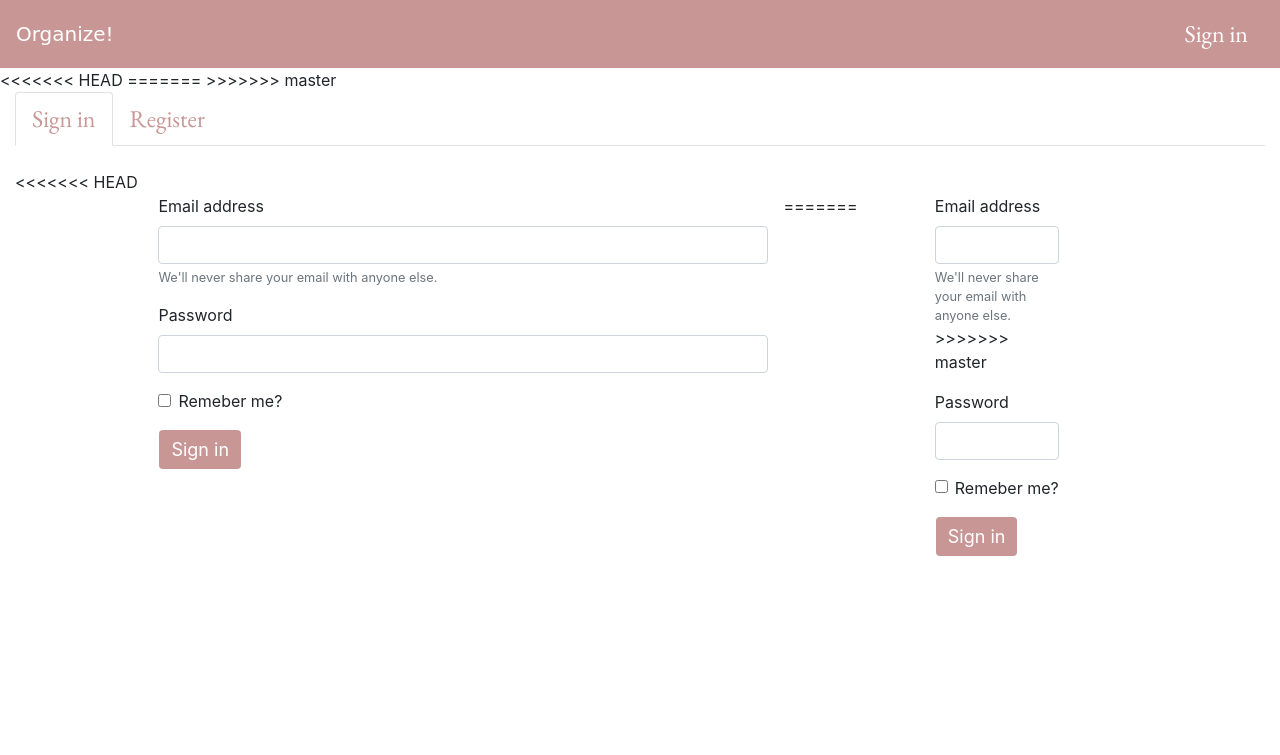
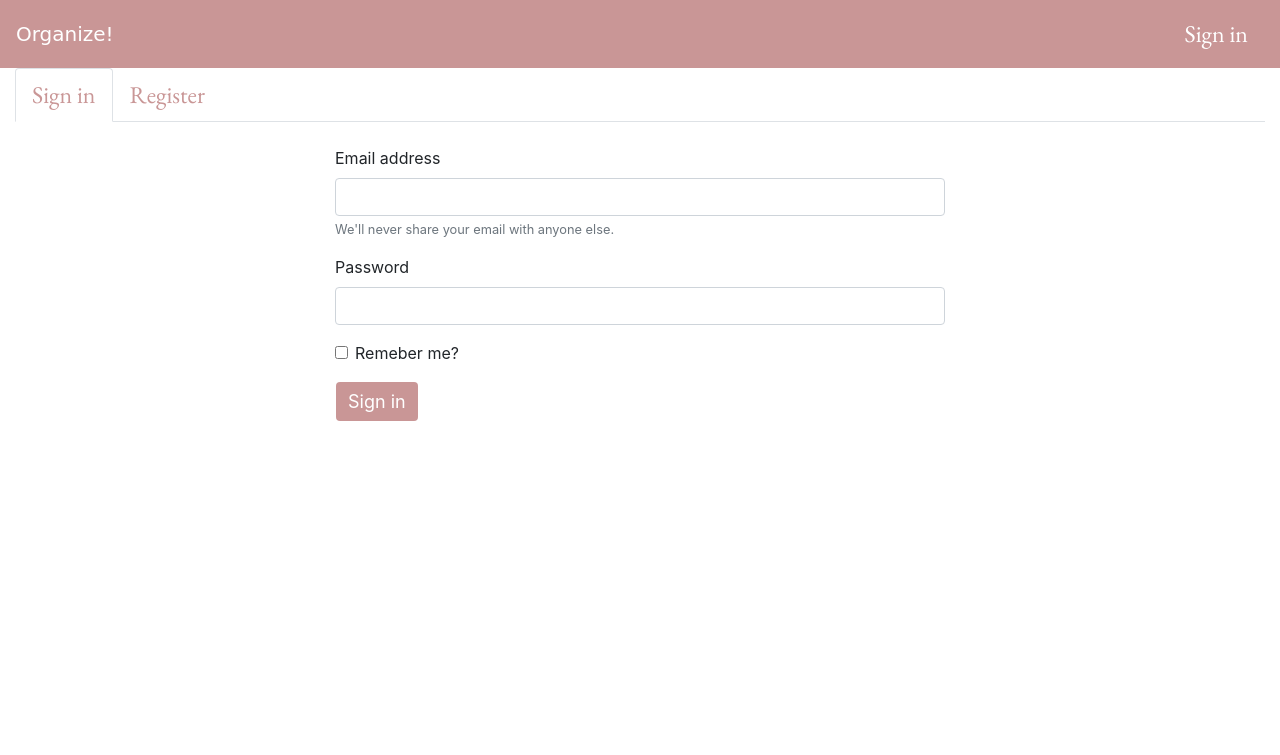
Before and after one commit to fivanusec/Organize, a PHP site: page /login in a window 1280 px wide. Shown: the top 755 px of the page. After the commit the page ends 421 px from the top, so only its background shows below. Run offline with PHP 8.4, Linux system fonts and the light colour scheme; some libraries are stand-ins or nearby versions; some web fonts are replaced.

Commit message:
Merge problem

```diff
--- a/app/views/login/index.php
+++ b/app/views/login/index.php
@@ -1,9 +1,5 @@
 <?= $this->getJS(); ?>
 <?= $this->getCSS(); ?>
-<<<<<<< HEAD
-
-=======
->>>>>>> master
 <div class="container-fluid">
   <ul class="nav nav-tabs" role="tablist" id="userTab">
     <li class="nav-item active">
@@ -18,29 +14,6 @@
     <div class="tab-pane fade in" id="signin">
       <title>Sign in</title>
       <br>
-<<<<<<< HEAD
-        <form method="POST" action="<?=$this->makeUrl("Login/login"); ?>">
-            <div class="row justify-content-center text-left">
-                <div class="col-md-6">
-                    <div class="form-group">
-                        <label class="form-lbl" style="right: 250px;"for="InputEmail1">Email address</label>
-                        <input name="email" type="email" class="form-control" id="InputEmail1" aria-describedby="emailHelp">
-                        <small id="emailHelp" class="form-text text-muted">We'll never share your email with anyone else.</small>
-                    </div>
-                    <div class="form-group">
-                        <label class="form-lbl" for="InputPassword">Password</label>
-                        <input name="password" type="password" class="form-control" id="InputPassword">
-                    </div>
-                    <div class="form-group">
-                        <input name="crsf_token" type="hidden" value="<?php echo app\utils\Token::generate(); ?>" >
-                    </div>
-                    <div class="form-group form-check">
-                        <input type="checkbox" class="form-check-input" id="remember" name="remember">
-                        <label class="form-check-label" for="remeberCheck">Remeber me?</label>
-                    </div>
-                    <button style="color: white;" type="submit" class="btn">Sign in</button>
-                </div>
-=======
       <form method="POST" action="<?= $this->makeUrl("Login/login"); ?>">
         <div class="row justify-content-center text-left">
           <div class="col-md-6">
@@ -48,11 +21,13 @@
               <label class="form-lbl" style="right: 250px;" for="InputEmail1">Email address</label>
               <input name="email" type="email" class="form-control" id="InputEmail1" aria-describedby="emailHelp">
               <small id="emailHelp" class="form-text text-muted">We'll never share your email with anyone else.</small>
->>>>>>> master
             </div>
             <div class="form-group">
               <label class="form-lbl" for="InputPassword">Password</label>
               <input name="password" type="password" class="form-control" id="InputPassword">
+            </div>
+            <div class="form-group">
+              <input name="crsf_token" type="hidden" value="<?php echo app\utils\Token::generate(); ?>">
             </div>
             <div class="form-group form-check">
               <input type="checkbox" class="form-check-input" id="remember" name="remember">
@@ -65,58 +40,6 @@
     </div>
     <div class="tab-pane fade in" id="register">
       <br>
-<<<<<<< HEAD
-        <title>Register</title>
-          <form method="POST" action="<?=$this->makeUrl("Login/register"); ?>">
-              <div class="row justify-content-center text-left">
-                  <div class="col-md-6">
-                      <div class="form-group">
-                          <label class="form-lbl" style="right: 250px;"for="name">Name:</label>
-                          <input name="name" type="text" class="form-control" id="name">
-                      </div>
-                      <div class="form-group">
-                          <label class="form-lbl" style="right: 250px;"for="surname">Surname:</label>
-                          <input name="surname" type="text" class="form-control" id="surname">
-                      </div>
-                      <div class="form-group">
-                          <label class="form-lbl" style="right: 250px;"for="userType">User type:</label>
-                          <select name="type" class="custom-select" id="userTypeSelect">
-                            <option selected>Choose...</option>
-                            <option value="Student">Student</option>
-                            <option value="Bussines">Bussines</option>
-                            <option value="Personsal">Personal</option>
-                          </select>
-                      </div>
-                      <div class="form-group">
-                          <label class="form-lbl" style="right: 250px;"for="InputEmail">Email address:</label>
-                          <input name="Email" type="email" class="form-control" id="InputEmail">
-                      </div>
-                      <div class="form-group">
-                          <label class="form-lbl" for="InputPasswordregister">Password:</label>
-                          <input name="regPassword" data-toggle="popover" data-trigger="focus" title="Important" data-content="Password should be at least 6 characters long!" type="password" type="password" class="form-control" id="InputPasswordregister">
-                          <br>
-                          <div class="progress">
-                            <div id="danger" class="progress-bar progress-bar-striped bg-danger progress-bar-animated" role="progressbar" style="width: 0%" aria-valuenow="0" aria-valuemin="0" aria-valuemax="100"></div>
-                            <div id="warning" class="progress-bar progress-bar-striped bg-warning progress-bar-animated" role="progressbar" style="width: 0%" aria-valuenow="0" aria-valuemin="0" aria-valuemax="100"></div>
-                            <div id="success" class="progress-bar progress-bar-striped bg-success progress-bar-animated" role="progressbar" style="width: 0%" aria-valuenow="0" aria-valuemin="0" aria-valuemax="100"></div>
-                          </div>
-                      </div>
-                      <div class="form-group">
-                          <label class="form-lbl" for="InputPasswordregisterRepeat">Confirm password:</label>
-                          <input name="regPasswordRepeat" type="password" class="form-control" id="InputPasswordregisterRepeat">
-                      </div>
-                      <div class="form-group">
-                        <input name="crsf_token" type="hidden" value="<?php echo app\utils\Token::generate(); ?>"/>
-                      </div>
-                      <div class="form-group form-check text-center">
-                        <input type="checkbox" class="form-check-input" name="news" id="newsCheck">
-                        <label class="form-check-label" for="newsCheck">I want to get news on my e-mail address</label>
-                      </div>
-                      <div class="form-group form-button text-center">
-                        <button type="submit" id="regBtn" class="btn">Register</button>
-                      </div>
-                  </div>
-=======
       <title>Register</title>
       <form method="POST" action="<?= $this->makeUrl("Login/register"); ?>">
         <div class="row justify-content-center text-left">
@@ -150,12 +73,14 @@
                 <div id="danger" class="progress-bar progress-bar-striped bg-danger progress-bar-animated" role="progressbar" style="width: 0%" aria-valuenow="0" aria-valuemin="0" aria-valuemax="100"></div>
                 <div id="warning" class="progress-bar progress-bar-striped bg-warning progress-bar-animated" role="progressbar" style="width: 0%" aria-valuenow="0" aria-valuemin="0" aria-valuemax="100"></div>
                 <div id="success" class="progress-bar progress-bar-striped bg-success progress-bar-animated" role="progressbar" style="width: 0%" aria-valuenow="0" aria-valuemin="0" aria-valuemax="100"></div>
->>>>>>> master
               </div>
             </div>
             <div class="form-group">
               <label class="form-lbl" for="InputPasswordregisterRepeat">Confirm password:</label>
               <input type="password" class="form-control" id="InputPasswordregisterRepeat">
+            </div>
+            <div class="form-group">
+              <input name="crsf_token" type="hidden" value="<?php echo app\utils\Token::generate(); ?>">
             </div>
             <div class="form-group form-check text-center">
               <input type="checkbox" class="form-check-input" name="news" id="newsCheck">
```
Also changed, not shown: app/views/user/todo.php (+0 -10 lines).
